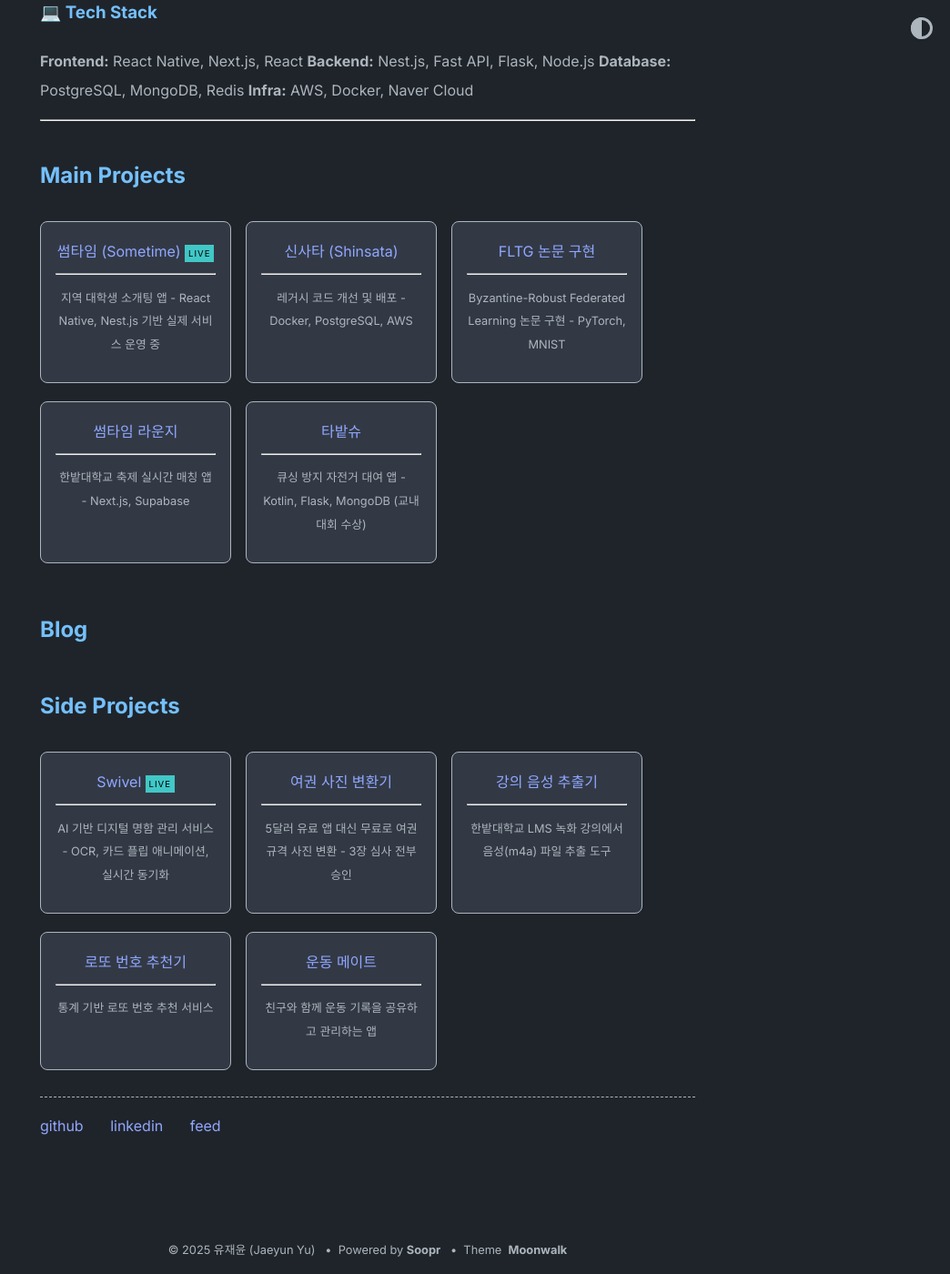
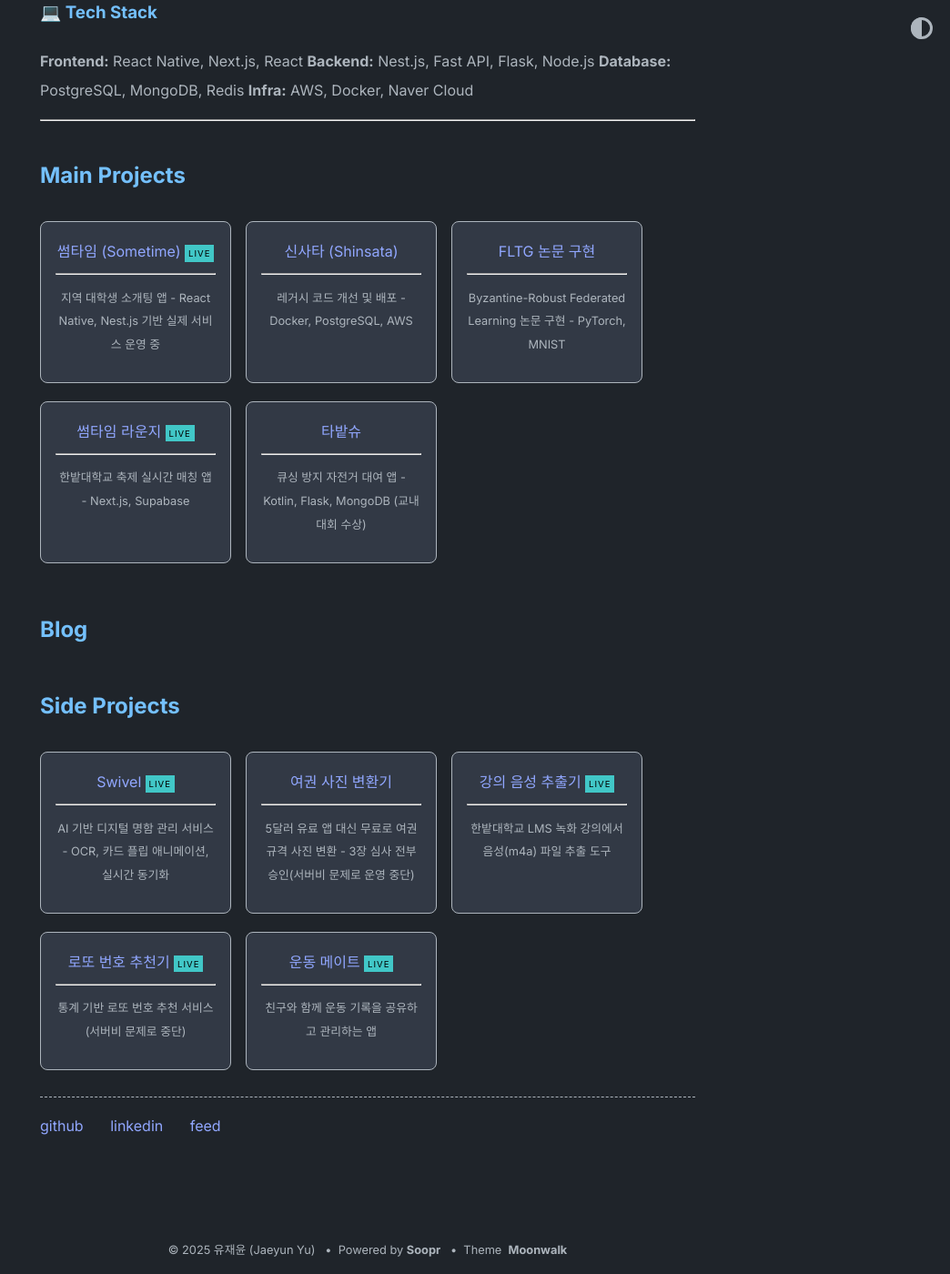
Before and after one commit to YUJAEYUN/yujaeyun.github.io, a Jekyll site: the page built from index.md, in a window 1280 px wide and 1400 px high, scrolled down 1044 px. Shown: the whole window at 91% size, without its empty margins (236-1280 px from the left). Built offline with Jekyll 4.4.1, drawn with Linux system fonts in a browser that asks for light colours.

Commit message:
chore:프로젝트 url 링크 수정

```diff
--- a/_data/home.yml
+++ b/_data/home.yml
@@ -25,6 +25,7 @@ project_entries:
   - title: 썸타임 라운지
     url: https://github.com/YUJAEYUN/sometimeLounge
     desc: 한밭대학교 축제 실시간 매칭 앱 - Next.js, Supabase
+    highlight: LIVE
 
   - title: 타밭슈
     url: projects/tabatsu
@@ -37,20 +38,23 @@ old_project_entries:
     highlight: LIVE
 
   - title: 여권 사진 변환기
-    url: https://lnkd.in/gQAscaY3
-    desc: 5달러 유료 앱 대신 무료로 여권 규격 사진 변환 - 3장 심사 전부 승인
+    url: https://velog.io/@zzae_zze/5%EB%8B%AC%EB%9F%AC-%EB%82%B4%EA%B8%B0-%EC%8B%AB%EC%96%B4%EC%84%9C-%EC%A7%81%EC%A0%91-%EB%A7%8C%EB%93%A4%EC%97%88%EC%8A%B5%EB%8B%88%EB%8B%A4
+    desc: 5달러 유료 앱 대신 무료로 여권 규격 사진 변환 - 3장 심사 전부 승인(서버비 문제로 운영 중단)
 
   - title: 강의 음성 추출기
     url: https://github.com/YUJAEYUN/lecture-transcriber
     desc: 한밭대학교 LMS 녹화 강의에서 음성(m4a) 파일 추출 도구
+    highlight: LIVE
 
   - title: 로또 번호 추천기
     url: https://github.com/YUJAEYUN/lotto
-    desc: 통계 기반 로또 번호 추천 서비스
+    desc: 통계 기반 로또 번호 추천 서비스(서버비 문제로 중단)
+    highlight: LIVE
 
   - title: 운동 메이트
-    url: https://github.com/YUJAEYUN/exercisemate
+    url: https://exercisemate.vercel.app/
     desc: 친구와 함께 운동 기록을 공유하고 관리하는 앱
+    highlight: LIVE
 
 footer_entries:
   - title: github
```
